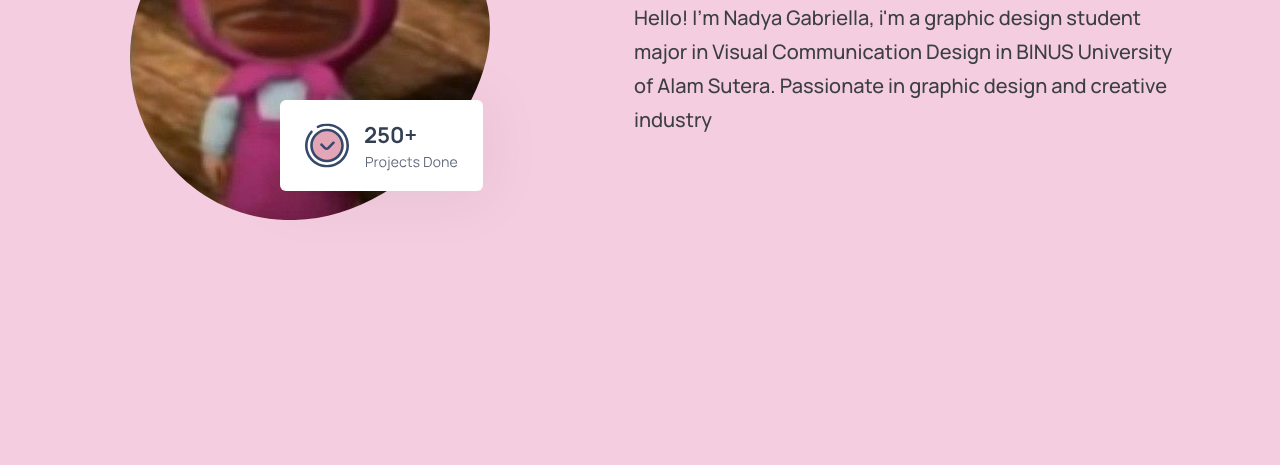
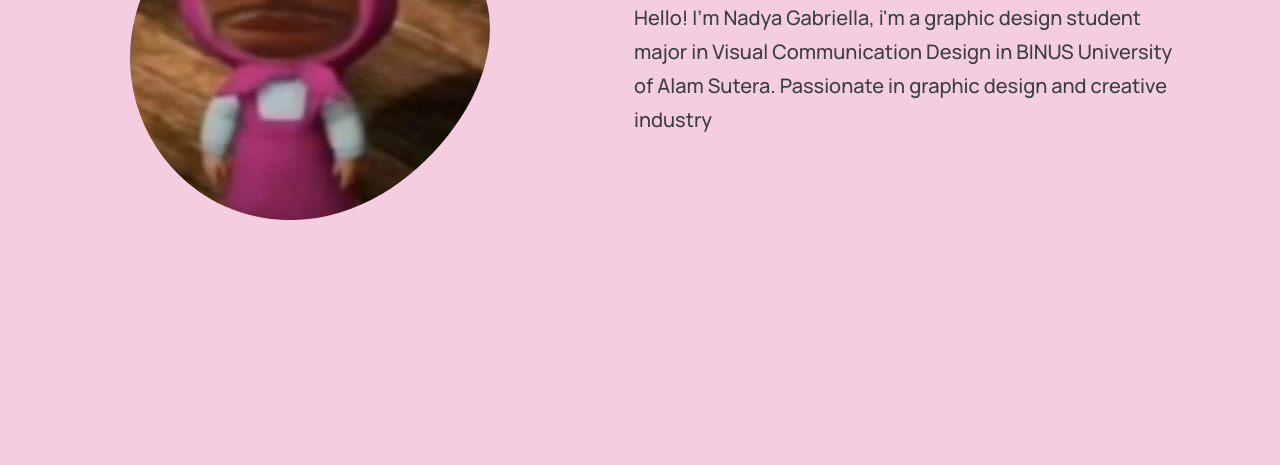
Before and after one commit to Brazer27/Portfolio, a plain HTML site: page index.html in a window 1280 px wide. Shown: the part 335-800 px from the top of the page. Drawn offline with nearby package versions, Linux system fonts and the light colour scheme.

Commit message:
Update index.html

```diff
--- a/index.html
+++ b/index.html
@@ -57,8 +57,6 @@
             <img src="./assets/images/hero-banner.jpg" width="560" height="540" alt="Julia" class="w-100"
               data-reveal="top">
 
-            <img src="./assets/images/hero-shape.svg" width="203" height="91" alt="250+ Projects Done" class="shape"
-              data-reveal="top" data-reveal-delay="0.25s">
           </figure>
 
           <div class="hero-content">
```
